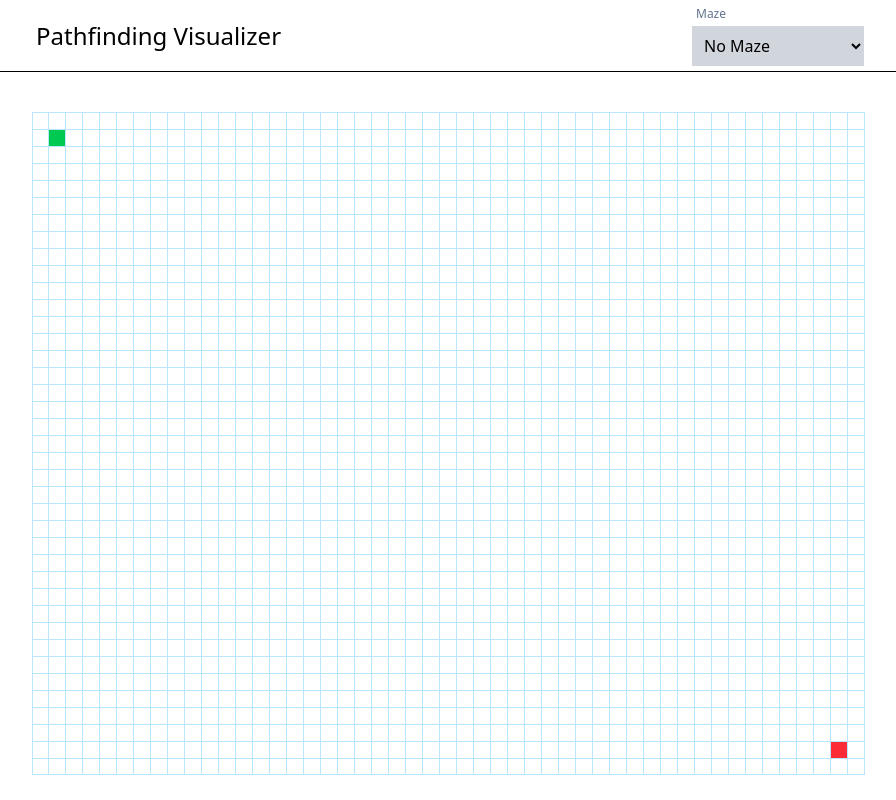
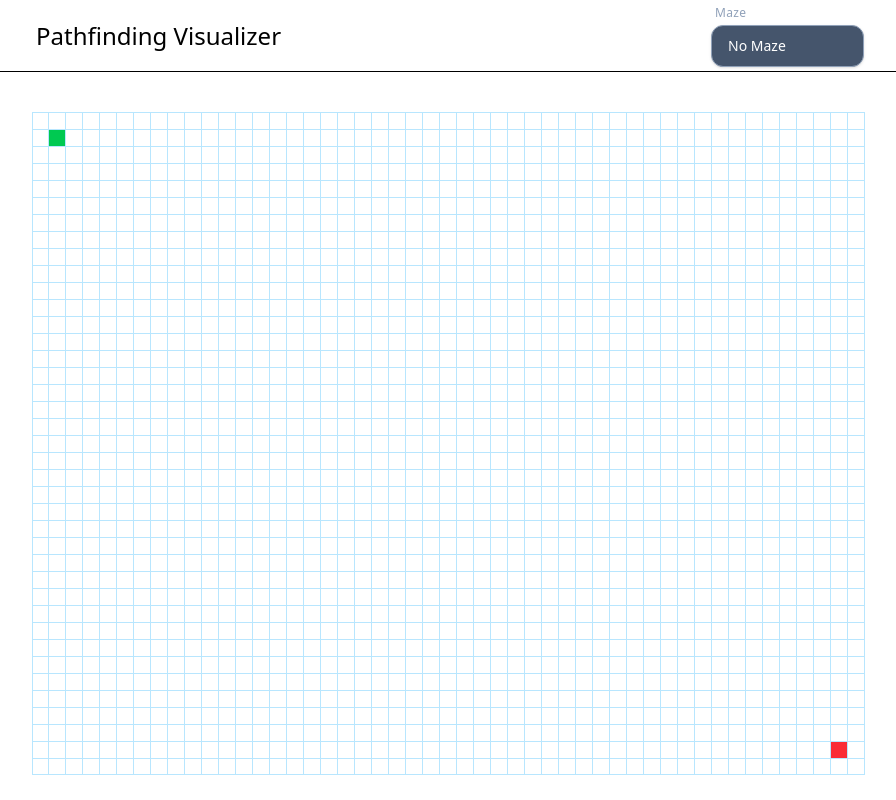
Before and after one commit to Harry-Leepz/pathfinding-visualizer, a React (Vite) app: page / in a window 1280 px wide. Shown: the whole page, without its empty margins (192-1088 px from the left). Built offline with nearby package versions, Linux system fonts and the light colour scheme.

Commit message:
style: update Select component styles for improved appearance and consistency

```diff
--- a/src/components/navigation/Select.tsx
+++ b/src/components/navigation/Select.tsx
@@ -17,7 +17,10 @@ export default function Select({
 }: SelectProps) {
   return (
     <div className='flex flex-col items-start gap-1'>
-      <label htmlFor={label} className='text-xs text-slate-500 ml-1'>
+      <label
+        htmlFor={label}
+        className='text-xs font-medium tracking-wide text-slate-400 ml-1'
+      >
         {label}
       </label>
 
@@ -27,7 +30,28 @@ export default function Select({
         disabled={disabled}
         value={value}
         onChange={onChange}
-        className='bg-gray-300 hover:bg-gray-400 cursor-pointer transition ease-in active:ring-0 active:border-0 p-2 min-w-50 sm:min-w-full'
+        className='
+            w-full
+            appearance-none
+            rounded-xl
+            bg-slate-600
+            border
+            border-slate-400
+            px-4
+            py-2.5
+            text-sm
+            text-white
+            shadow-sm
+            transition
+            hover:border-slate-400
+            hover:bg-slate-700
+            focus:outline-none
+            focus:ring-2
+            focus:ring-slate-500/40
+            focus:border-slate-500
+            disabled:opacity-50
+            disabled:cursor-not-allowed
+          '
       >
         {options.map((option) => (
           <option key={option.value} value={option.value}>
```
